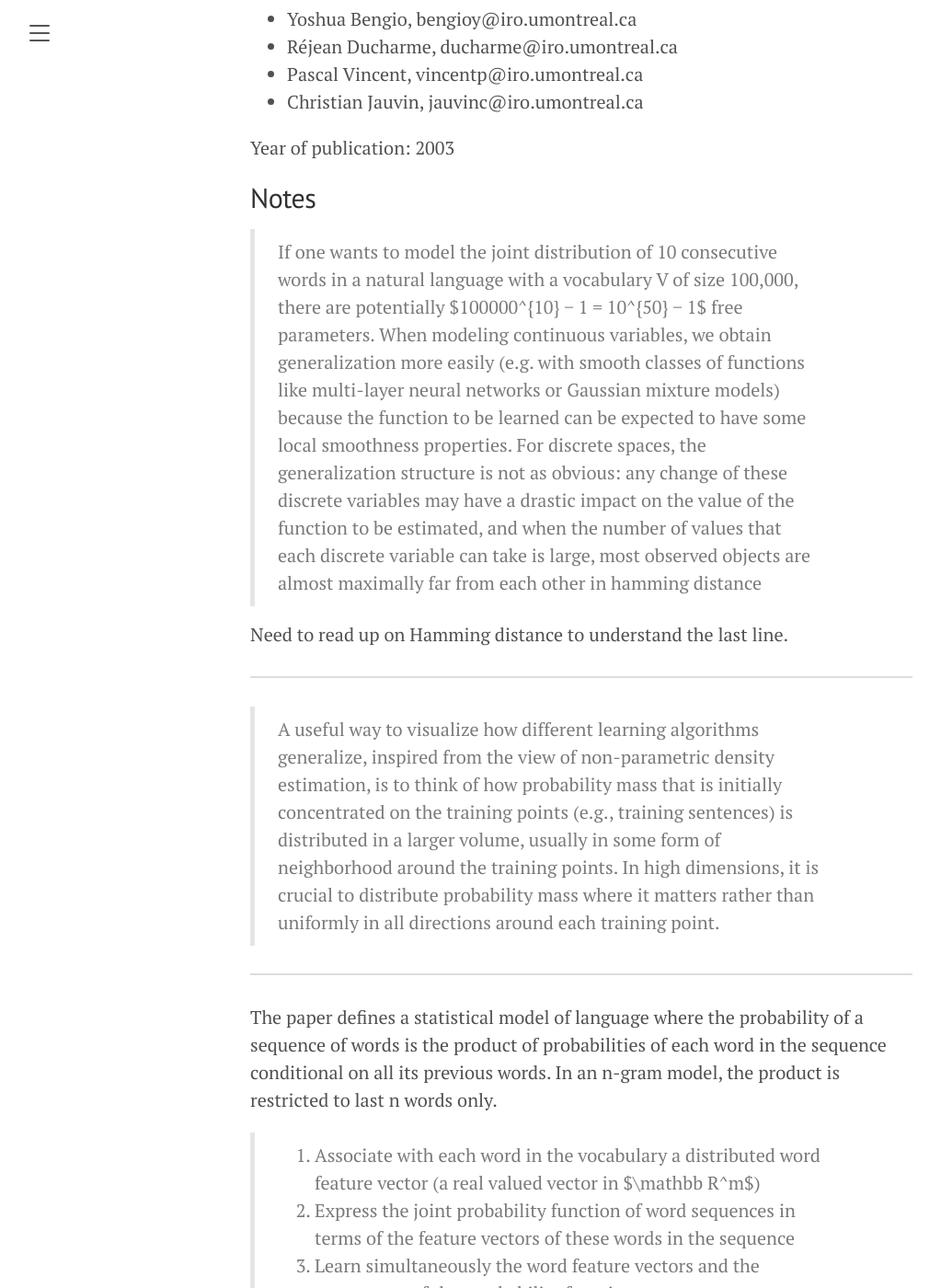
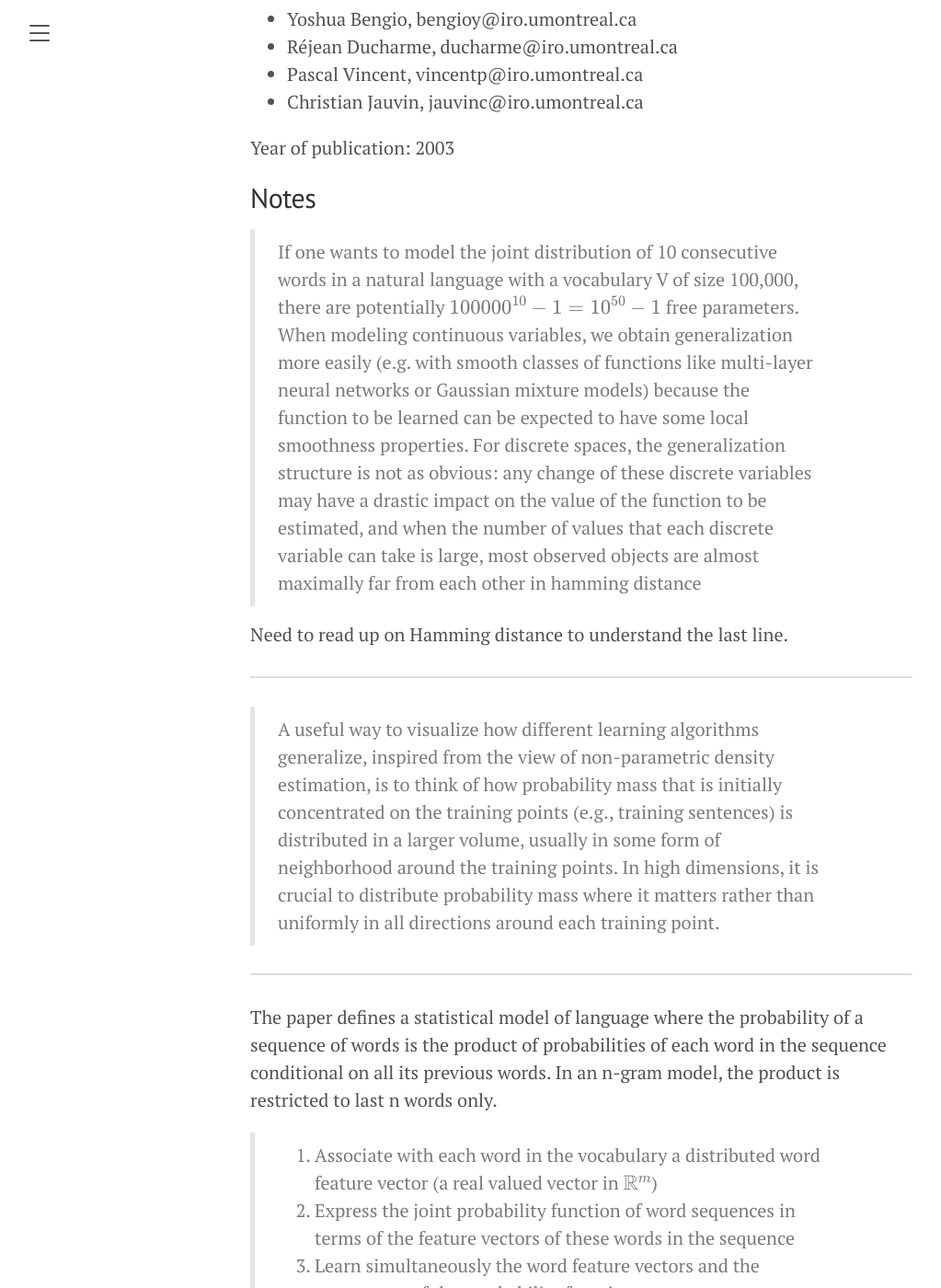
Before and after one commit to koustubhmoharir/ai, a Jekyll site: the page built from index.html, in a window 1280 px wide and 1400 px high, scrolled down 424 px. Shown: the whole window at 92% size, without its empty margins (8-1031 px from the left). Built offline with Jekyll 4.4.1, drawn with Linux system fonts in a browser that asks for light colours; formulas are drawn with MathJax 3; the list of posts is cut into pages by our own code.

Commit message:
Included mathjax unconditionally

```diff
--- a/_includes/head.html
+++ b/_includes/head.html
@@ -26,9 +26,7 @@
 
   <link rel="alternate" type="application/rss+xml" title="RSS" href="{{ '/atom.xml' | absolute_url }}">
 
-  {% if page.use_math %}
   {% include mathjax_support.html %}
-  {% endif %}
 
   {% if site.google_analytics_id %}
   <script>
```
